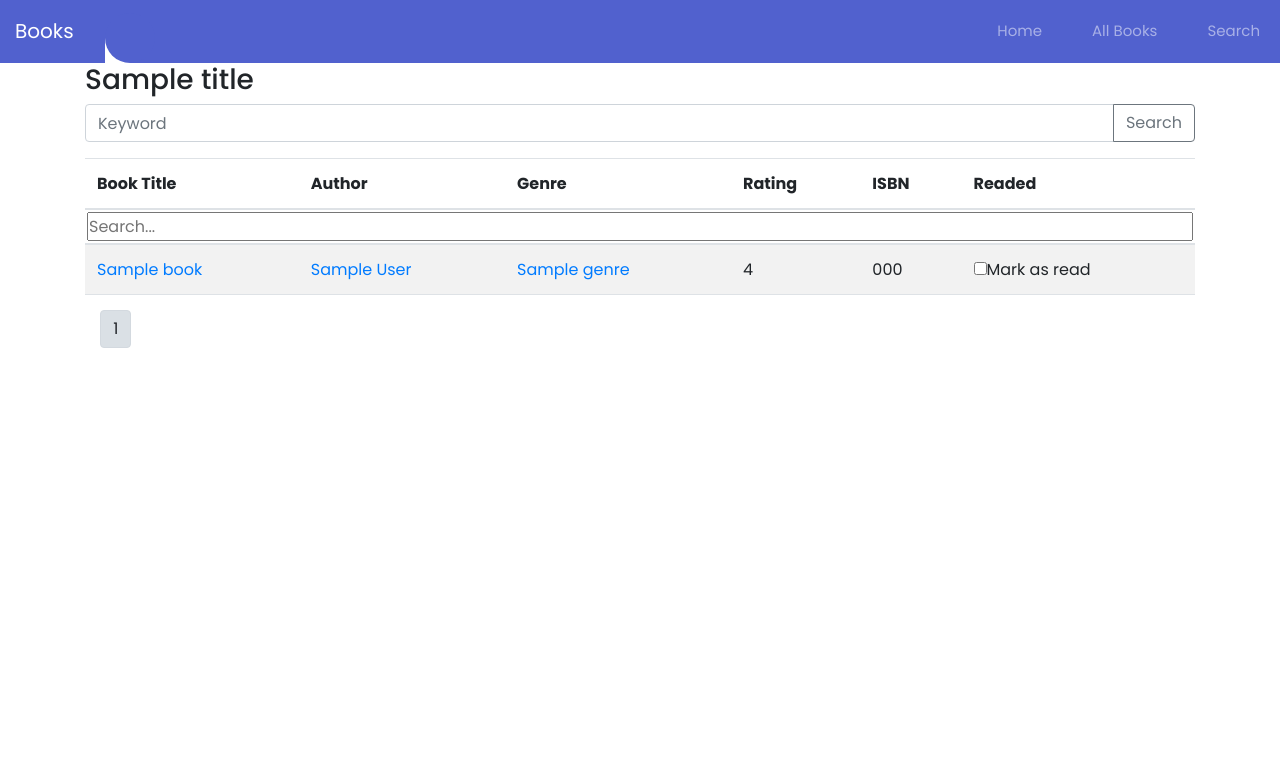
After one commit to trcoelhoo/ws-tp2, a Django app: template books/templates/search.html in a window 1280 px wide. The commit adds this page. Shown: the top 783 px of the page. Run offline with Django 4.2, Linux system fonts and the light colour scheme; the template is opened without the code that fills it: most values are stand-ins (such as "Sample title", 1, 10 or a date in 2020); some libraries are stand-ins or nearby versions.

Commit message:
search improvement

```diff
--- a/books/BooksApp/queries.py
+++ b/books/BooksApp/queries.py
@@ -517,6 +517,8 @@ class Queries:
             return language
 
     def search_book(self, keyword):
+        if keyword == '':
+            return {}
         query = self.searchBook.replace("toSearch", keyword)
         return self.get_books(query)
 
--- a/books/BooksApp/views.py
+++ b/books/BooksApp/views.py
@@ -55,7 +55,7 @@ def author(request, author_name):
 
 def search_books(request):
     q = Queries(endpoint, repo_name)
-    keyword = request.GET.get('keyword')
+    keyword = request.GET.get('keyword', '')
     title = f"Results for: {keyword}"
     books = q.search_book(keyword)
     return render(request, 'books.html', {'title': title, "books": books})
--- a/books/books/urls.py
+++ b/books/books/urls.py
@@ -35,5 +35,5 @@ urlpatterns = [
     path('categories/long/', views.long_books, name="long_books"),
     path('categories/short/', views.long_books, name="short_books"),
     path('categories/seen/', views.seen_books, name="seen_books"),
-    path('books/search/', views.search_books, name="search_books"),
+    path('books/search/(?P<keyword>w+)$', views.search_books, name="search_books"),
 ]
--- a/books/templates/base.html
+++ b/books/templates/base.html
@@ -19,10 +19,12 @@
                 <div class="hori-selector"><div class="left"></div><div class="right"></div></div>
                 <li class="nav-item ">
                     <a class="nav-link" href= {% url 'home' %}> <i class="fas fa-tachometer-alt"></i>Home</a>
-
                 </li>
                 <li class="nav-item ">
                     <a class="nav-link" href={% url 'books' %}><i class="far fa-address-book"></i>All Books</a>
+                </li>
+                <li class="nav-item ">
+                    <a class="nav-link" href={% url 'search_books' %}><i class="fa-sharp fa-solid fa-magnifying-glass"></i>Search</a>
                 </li>
 
             </ul>
--- /dev/null
+++ b/books/templates/search.html
@@ -0,0 +1,92 @@
+<head>
+    {% extends "base.html" %}
+    <!-- set the title -->
+    {% block title %}Search{% endblock %}
+</head>
+
+{% block content %}
+    <!-- display all the books (title, author_name, genre, rating and isbn) in a table with pages (100 per page)
+    and a order by dropdown menu -->
+
+
+    <body>
+
+    <div class="container">
+        <h3 style="">
+            {{ title }}
+        </h3>
+        <div class="input-group mb-3">
+            <input type="text" class="form-control" placeholder="Keyword" aria-label="Recipient's username" aria-describedby="basic-addon2">
+            <div class="input-group-append">
+                <button class="btn btn-outline-secondary" type="button">Search</button>
+            </div>
+        </div>
+        <table id="mytableID" style="width:100%"
+               class="table table-striped sampleTable">
+            <thead>
+            <tr>
+                <th>Book Title</th>
+                <th>Author</th>
+                <th>Genre</th>
+                <th>Rating</th>
+                <th>ISBN</th>
+                <th>Readed</th>
+            </tr>
+            </thead>
+            <tbody>
+            {% for book in books %}
+                <!-- if clicked on the book title, go to the book page -->
+                <tr>
+                    <td><a href="/books/{{ book.isbn }}">{{ book.title }}</a></td>
+                    <!-- put all the authors from the list in a string -->
+                    <td>
+                        {% for author in book.author_name %}
+                            <a href="/books/authors/{{ author }}">{{ author }}</a>
+                            {% if not forloop.last %}, {% endif %}
+                        {% endfor %}
+                    </td>
+                    <td>
+                        {% for genre in book.genre %}
+                            <a href="/{{ genre }}">{{ genre }}</a>
+                            {% if not forloop.last %}, {% endif %}
+                        {% endfor %}
+                    </td>
+                    <td>{{ book.rating }}</td>
+                    <td>{{ book.isbn }}</td>
+
+                    <!-- show if it has been read (book.has_seen=="true" with a checkbox, if the user clicks on it, it will be updated in the database (function in the views.py) -->
+                    <td>
+                        <input type="checkbox" {% if book.has_seen == "true" %} checked {% endif %} onclick="location.href='/update/{{ book.isbn }}/'
+                                ">Mark as read</input>
+                    </td>
+
+                </tr>
+            {% endfor %}
+            </tbody>
+        </table>
+    </div>
+
+    {% block scripts %}
+        <script src="https://ajax.googleapis.com/ajax/libs/jquery/3.3.1/jquery.min.js"></script>
+        <script src="/static/js/fancyTable.js"></script>
+        <script src="/static/js/nav.js"></script>
+    {% endblock %}
+
+    <script type="text/javascript">
+        $(document).ready(function() {
+            //initialize the table
+            $('#mytableID').fancyTable({
+                pagination: true,
+                perPage: 30,
+                searchable: true,
+                globalSearch: true,
+                sortable: true,
+                globalSearchPlaceholder: 'Search',
+            });
+        });
+    </script>
+
+
+    </body>
+
+{% endblock %}
```
